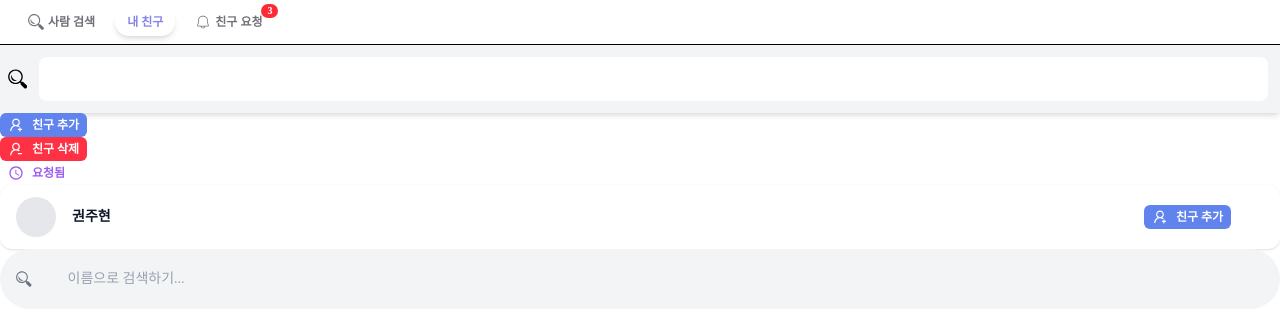
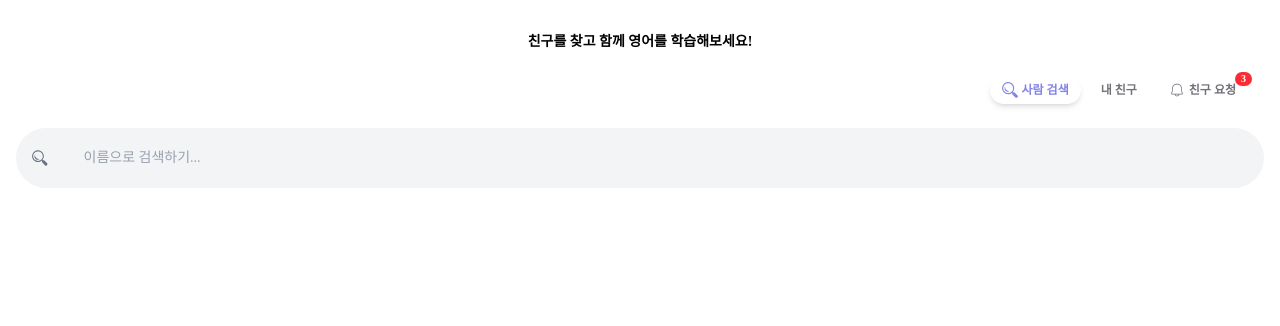
Before and after one commit to munjh61/SeeVocaLang, a React (Vite) app in the folder frontend/: page /kwon in a window 1280 px wide. Shown: the top 326 px of the page. Built offline with nearby package versions, Linux system fonts and the light colour scheme; a web font is replaced by a local one.

Commit message:
임시저장

```diff
--- a/frontend/src/FriendPage.tsx
+++ b/frontend/src/FriendPage.tsx
@@ -1,8 +1,8 @@
 import { useState } from "react";
 import { FriendSearchBar } from "./components/molecules/friendSearchBar/FriendSearchBar";
 import { PageHeader } from "./components/molecules/friend/PageHeader";
-import { FriendList } from "./components/organisms/friend/FriendList";
-import { FriendNavBar } from "./components/organisms/friend/FriendNavBar";
+import { FriendList } from "./components/organisms/friendNavBar/FriendList";
+import { FriendNavBar } from "./components/organisms/friendNavBar/FriendNavBar";
 
 const DUMMY_FRIENDS = [
   { id: 1, name: "박지민", status: "response" },
--- /dev/null
+++ b/frontend/src/components/organisms/friendHeader/FriendHeader.tsx
@@ -0,0 +1,36 @@
+import { Text } from "../../atoms/text/Text";
+import { FriendSearchBar } from "../../molecules/friendSearchBar/FriendSearchBar";
+import { FriendNavBar } from "../friendNavBar/FriendNavBar";
+
+type TabKey = "search" | "friend" | "request";
+
+type FriendHeaderProps = {
+  searchValue: string;
+  onSearchChange: (e: React.ChangeEvent<HTMLInputElement>) => void;
+  selectedTab: TabKey;
+  setSelectedTab: (tab: TabKey) => void;
+};
+
+export const FriendHeader = ({
+  searchValue,
+  onSearchChange,
+  selectedTab,
+  setSelectedTab,
+  }: FriendHeaderProps) => {
+  return (
+    <div className="space-y-4">
+      <Text
+      size="sm"
+      weight="bold"
+      color="black"
+      align="center"
+      className="mt-4"
+      >
+      친구를 찾고 함께 영어를 학습해보세요!
+      </Text>
+      <FriendNavBar selectedTab={selectedTab} setSelectedTab={setSelectedTab}  />
+
+      <FriendSearchBar value={searchValue} onChange={onSearchChange} />
+    </div>
+  );
+};
--- a/frontend/src/components/organisms/friend/FriendNavBar.tsx
+++ b/frontend/src/components/organisms/friendNavBar/FriendNavBar.tsx
@@ -1,4 +1,4 @@
-import { useState } from "react";
+
 import SearchIcon from "../../../asset/search.svg?react";
 import BellIcon from "../../../asset/bell.svg?react";
 
@@ -6,11 +6,14 @@ import { NavTab } from "../../molecules/friend/NavTab";
 
 type TabKey = "search" | "friend" | "request";
 
-export const FriendNavBar = () => {
-  const [selectedTab, setSelectedTab] = useState<TabKey>("friend");
+type FriendNavBarProps = {
+  selectedTab: TabKey;
+  setSelectedTab: (tab: TabKey) => void;
+};
 
+export const FriendNavBar = ({ selectedTab, setSelectedTab }: FriendNavBarProps) => {
   return (
-    <div className="flex gap-2 px-4 py-2 bg-white border-b sticky top-0 z-50">
+    <div className="flex gap-2 px-4 py-2 bg-white sticky top-0 z-50 justify-end">
       <NavTab
         label="사람 검색"
         icon={<SearchIcon className="w-4 h-4" />}
@@ -19,7 +22,6 @@ export const FriendNavBar = () => {
       />
       <NavTab
         label="내 친구"
-        // icon={<UserIcon className="w-4 h-4" />}
         selected={selectedTab === "friend"}
         onClick={() => setSelectedTab("friend")}
       />
--- /dev/null
+++ b/frontend/src/components/templates/friendContents/FriendRequestContent.tsx
@@ -0,0 +1,24 @@
+//import { FriendInfoCard } from "../../molecules/FriendInfoCard/FriendInfoCard";
+
+import { Text } from "../../atoms/text/Text";
+export const FriendRequestContent = () => {
+//   const requests = DUMMY_FRIENDS.filter(friend =>
+//     friend.status === "response" || friend.status === "requested"
+//   );
+
+  return (
+    <div className="flex flex-col px-4 py-2 bg-gradient-to-b from-[#F7F5FE] to-[#F3FAF3] h-[calc(100vh-160px)] overflow-y-auto">
+
+      {/* {requests.map((friend) => (
+        <FriendInfoCard
+          key={friend.id}
+          name={friend.name}
+          profileUrl={friend.profileUrl}
+          status={friend.status}
+        />
+      ))} */}
+      <Text color="black" size={"lg"} weight={"bold"}>친구요청</Text>
+      <Text color="gray" size={"xs"}>3개의 요청</Text>
+    </div>
+  );
+};
--- /dev/null
+++ b/frontend/src/components/templates/friendContents/FriendSearchContent.tsx
@@ -0,0 +1,21 @@
+// import { FriendInfoCard } from "../../molecules/FriendInfoCard/FriendInfoCard";
+
+import { Text } from "../../atoms/text/Text";
+
+
+export const FriendSearchContent = () => {
+  return (
+    <div className="flex flex-col px-4 py-2 bg-gradient-to-b from-[#F7F5FE] to-[#F3FAF3] h-[calc(100vh-160px)] overflow-y-auto">
+
+      {/* {DUMMY_FRIENDS.map((friend) => (
+        <FriendInfoCard
+          key={friend.id}
+          name={friend.name}
+          profileUrl={friend.profileUrl}
+          status={friend.status}
+        />
+      ))} */}
+      <Text/>
+    </div>
+  );
+};
--- /dev/null
+++ b/frontend/src/components/templates/friendContents/MyFriendsContent.tsx
@@ -0,0 +1,24 @@
+// import { FriendInfoCard } from "../../molecules/FriendInfoCard/FriendInfoCard";
+
+import { Text } from "../../atoms/text/Text";
+
+
+export const MyFriendsContent = () => {
+//   const friends = DUMMY_FRIENDS.filter(friend => friend.status === "friend");
+
+  return (
+   <div className="flex flex-col px-4 py-2 bg-gradient-to-b from-[#F7F5FE] to-[#F3FAF3] h-[calc(100vh-160px)] overflow-y-auto">
+
+      {/* {friends.map((friend) => (
+        <FriendInfoCard
+          key={friend.id}
+          name={friend.name}
+          profileUrl={friend.profileUrl}
+          status={friend.status}
+        />
+      ))} */}
+      <Text color="black" size={"lg"} weight={"bold"}>내 친구목록</Text>
+      <Text color="gray" size={"xs"}>6명의 친구</Text>
+    </div>
+  );
+};
--- a/frontend/src/pages/TestPageKwon.tsx
+++ b/frontend/src/pages/TestPageKwon.tsx
@@ -1,29 +1,28 @@
 import { useState } from "react";
-import { FriendSearchBar } from "../components/molecules/friendSearchBar/FriendSearchBar";
-import { AddFriendButton } from "../components/molecules/friendButtons/AddFriendButton";
-import { DeleteFriendButton } from "../components/molecules/friendButtons/DeleteFriendButton";
-import { RequestFriendButton } from "../components/molecules/friendButtons/RequestFriendButton";
-import { FriendInfoCard } from "../components/molecules/FriendInfoCard/FriendInfoCard";
-import { SearchbarSegment } from "../components/organisms/searchbarSegment/SearchbarSegment";
-import { FriendNavBar } from "../components/organisms/friend/FriendNavBar";
+import { FriendHeader } from "../components/organisms/friendHeader/FriendHeader";
+import { FriendSearchContent } from "../components/templates/friendContents/FriendSearchContent";
+import { MyFriendsContent } from "../components/templates/friendContents/MyFriendsContent";
+import { FriendRequestContent } from "../components/templates/friendContents/FriendRequestContent";
 
-
+type TabKey = "search" | "friend" | "request";
 function TestPageKwon() {
-   const [keyword, setKeyword] = useState("");
-
-  const handleChange = (e: React.ChangeEvent<HTMLInputElement>) => {
-    setKeyword(e.target.value);
-  };
+const [searchValue, setSearchValue] = useState("");
+const [selectedTab, setSelectedTab] = useState<TabKey>("search")
   return(
 
-    <div>
-      <FriendNavBar/>
-      <SearchbarSegment onSearch={v=>console.log(v)}/>
-      <AddFriendButton data="user123" className="w-full"/>
-      <DeleteFriendButton data="user123" className="w-full"/>
-      <RequestFriendButton className="w-full"/>
-      <FriendInfoCard name="권주현" status="none"/>
-      <FriendSearchBar value={keyword} onChange={handleChange} />
+     <div className="p-4">
+      <FriendHeader
+        searchValue={searchValue}
+        onSearchChange={(e) => setSearchValue(e.target.value)}
+        selectedTab={selectedTab}
+        setSelectedTab={setSelectedTab}
+      />
+
+      { <div className="mt-4">
+        {/* {selectedTab === "search" && <FriendSearchContent searchValue={searchValue} />} */}
+        {selectedTab === "friend" && <MyFriendsContent />}
+        {selectedTab === "request" && <FriendRequestContent />}
+      </div> }
     </div>
 
 
```
Also changed, not shown: frontend/src/components/templates/asd.tsx (added).
